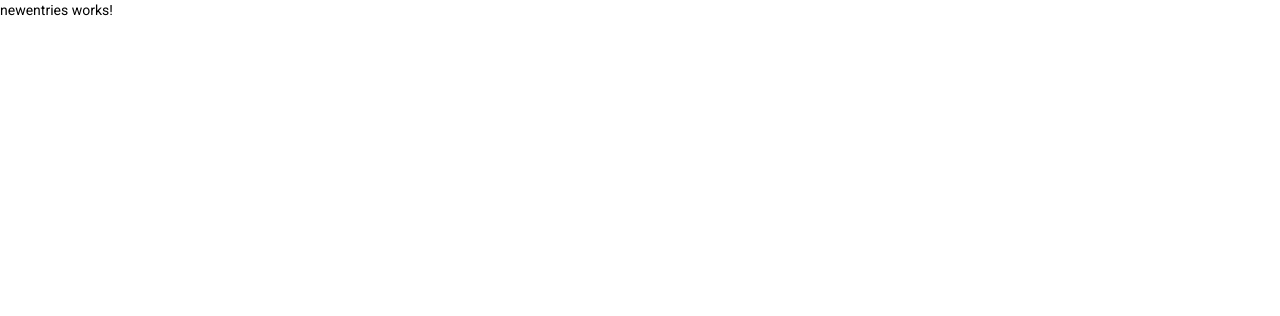
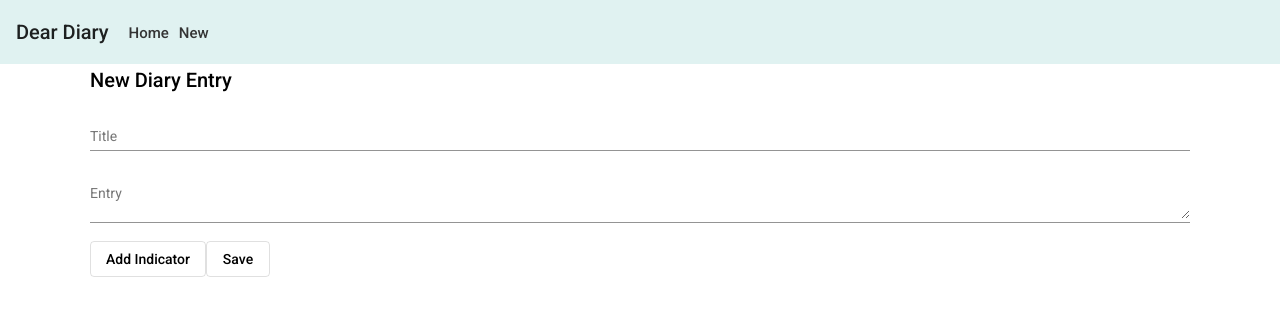
Before and after one commit to taylorhutchison/DearDiary, an Angular app in the folder deardiary/: page /new in a window 1280 px wide. Shown: the top 316 px of the page. Built offline with nearby package versions, Linux system fonts and the light colour scheme.

Commit message:
Build new entry form and indicators.

```diff
--- a/deardiary/projects/diaryapp/src/app/app.component.html
+++ b/deardiary/projects/diaryapp/src/app/app.component.html
@@ -1 +1,11 @@
-<router-outlet></router-outlet>
+<mat-toolbar color="primary">
+    <span>Dear Diary</span>
+    <nav>
+        <a routerLink="/home">Home</a>
+        <a routerLink="/new">New</a>
+    </nav>
+</mat-toolbar>
+
+<div class="container">
+    <router-outlet></router-outlet>
+</div>
--- a/deardiary/projects/diaryapp/src/app/app.component.scss
+++ b/deardiary/projects/diaryapp/src/app/app.component.scss
@@ -0,0 +1,17 @@
+.container {
+    width: 1100px;
+    margin: 0 auto;
+}
+
+span {
+    margin-right: 20px;
+}
+
+nav {
+    a {
+        margin-right: 10px;
+        text-decoration: none;
+        color: #343434;
+        font-size: 15px;
+    }
+}
--- a/deardiary/projects/diaryapp/src/app/app.module.ts
+++ b/deardiary/projects/diaryapp/src/app/app.module.ts
@@ -14,6 +14,7 @@ import { MatSelectModule } from '@angular/material/select';
 import { MatTableModule } from '@angular/material/table';
 import { MatSnackBarModule } from '@angular/material/snack-bar';
 import { MatChipsModule } from '@angular/material/chips';
+import { MatToolbarModule } from '@angular/material/toolbar';
 
 @NgModule({
   declarations: [
@@ -23,7 +24,8 @@ import { MatChipsModule } from '@angular/material/chips';
     BrowserModule,
     AppRoutingModule,
     ServiceWorkerModule.register('ngsw-worker.js', { enabled: environment.production }),
-    BrowserAnimationsModule
+    BrowserAnimationsModule,
+    MatToolbarModule
   ],
   providers: [],
   bootstrap: [AppComponent]
--- a/deardiary/projects/diaryapp/src/app/modules/home/components/home/home.component.html
+++ b/deardiary/projects/diaryapp/src/app/modules/home/components/home/home.component.html
@@ -1,10 +1,3 @@
-<mat-grid-list cols="4">
-    <mat-grid-tile colspan="4" rowspan="1">
-        <h1>Diary App</h1>
-    </mat-grid-tile>
-    <mat-grid-tile colspan="4" rowspan="1">
-        <button color="primary" mat-fab [routerLink]="['/new']">
-            <mat-icon>add</mat-icon>
-        </button>
-    </mat-grid-tile>
-</mat-grid-list>
+<button color="primary" mat-fab routerLink="/new">
+    <mat-icon>add</mat-icon>
+</button>
--- a/deardiary/projects/diaryapp/src/app/modules/home/home.module.ts
+++ b/deardiary/projects/diaryapp/src/app/modules/home/home.module.ts
@@ -21,8 +21,6 @@ import { MatTableModule } from '@angular/material/table';
     MatGridListModule,
     MatButtonModule,
     MatIconModule,
-    MatSelectModule,
-    MatInputModule,
     MatTableModule,
     MatSnackBarModule,
     MatChipsModule
--- /dev/null
+++ b/deardiary/projects/diaryapp/src/app/modules/newentries/components/indicator-form/indicator-form.component.html
@@ -0,0 +1,10 @@
+<ng-container *ngIf="indicatorForm">
+    <form [formGroup]="indicatorForm">
+        <mat-form-field>
+            <mat-label>Name</mat-label>
+            <input matInput formControlName="name">
+        </mat-form-field>
+        <mat-slider min="0" max="100" step="1" formControlName="value"></mat-slider>
+        <button mat-stroked-button (click)="remove()">Remove</button>
+    </form>
+</ng-container>
--- /dev/null
+++ b/deardiary/projects/diaryapp/src/app/modules/newentries/components/indicator-form/indicator-form.component.ts
@@ -0,0 +1,29 @@
+import { Component, EventEmitter, OnInit, Output } from '@angular/core';
+import { FormBuilder, FormGroup } from '@angular/forms';
+
+@Component({
+  selector: 'app-indicator-form',
+  templateUrl: './indicator-form.component.html',
+  styleUrls: ['./indicator-form.component.scss']
+})
+export class IndicatorFormComponent implements OnInit {
+
+  indicatorForm!: FormGroup;
+
+  @Output()
+  removeIndicator = new EventEmitter<void>();
+
+  constructor(private fb: FormBuilder) { }
+
+  ngOnInit(): void {
+    this.indicatorForm = this.fb.group({
+      name: '',
+      value: 0
+    });
+  }
+
+  remove() {
+    this.removeIndicator.emit();
+  }
+
+}
--- a/deardiary/projects/diaryapp/src/app/modules/newentries/components/newentries/newentries.component.html
+++ b/deardiary/projects/diaryapp/src/app/modules/newentries/components/newentries/newentries.component.html
@@ -1 +1,19 @@
-<p>newentries works!</p>
+<h2>New Diary Entry</h2>
+
+<ng-container *ngIf="diaryForm">
+    <form [formGroup]="diaryForm">
+        <mat-form-field>
+            <mat-label>Title</mat-label>
+            <input matInput formControlName="title">
+        </mat-form-field>
+        <mat-form-field>
+            <mat-label>Entry</mat-label>
+            <textarea matInput formControlName="notes"></textarea>
+        </mat-form-field>
+        <ng-container *ngFor="let indicator of indicators">
+            <app-indicator-form (removeIndicator)="removeIndicator(indicator)"></app-indicator-form>
+        </ng-container>
+        <button mat-stroked-button (click)="addIndicator()">Add Indicator</button>
+        <button mat-stroked-button (click)="save()">Save</button>
+    </form>
+</ng-container>
--- a/deardiary/projects/diaryapp/src/app/modules/newentries/components/newentries/newentries.component.scss
+++ b/deardiary/projects/diaryapp/src/app/modules/newentries/components/newentries/newentries.component.scss
@@ -0,0 +1,3 @@
+mat-form-field {
+    display: block;
+}
--- a/deardiary/projects/diaryapp/src/app/modules/newentries/components/newentries/newentries.component.ts
+++ b/deardiary/projects/diaryapp/src/app/modules/newentries/components/newentries/newentries.component.ts
@@ -1,4 +1,6 @@
-import { Component, OnInit } from '@angular/core';
+import { Component, OnInit, QueryList, ViewChildren } from '@angular/core';
+import { FormBuilder, FormGroup } from '@angular/forms';
+import { IndicatorFormComponent } from '../indicator-form/indicator-form.component';
 
 @Component({
   selector: 'app-newentries',
@@ -7,9 +9,35 @@ import { Component, OnInit } from '@angular/core';
 })
 export class NewentriesComponent implements OnInit {
 
-  constructor() { }
+  @ViewChildren(IndicatorFormComponent)
+  indicatorForms: QueryList<IndicatorFormComponent> | undefined;
+
+  diaryForm: FormGroup | undefined;
+
+  indicators: any[] = [];
+
+  constructor(private fb: FormBuilder) { }
 
   ngOnInit(): void {
+    this.diaryForm = this.fb.group({
+      title: '',
+      notes: ''
+    });
+  }
+
+  addIndicator() {
+    this.indicators.push({});
+  }
+
+  removeIndicator(indicator: any) {
+    const index = this.indicators.findIndex((v) => v == indicator);
+    this.indicators.splice(index, 1);
+  }
+
+  save() {
+    console.log(this.diaryForm!.value);
+    const x = this.indicatorForms?.map(form => form.indicatorForm.value);
+    console.log(x);
   }
 
 }
```
Also changed, not shown: deardiary/projects/diaryapp/src/app/modules/newentries/newentries.module.ts (+19 -2 lines), deardiary/projects/diaryapp/src/app/modules/newentries/components/indicator-form/indicator-form.component.scss (added), 1 other file (tests, documents, lock files or other folders).
